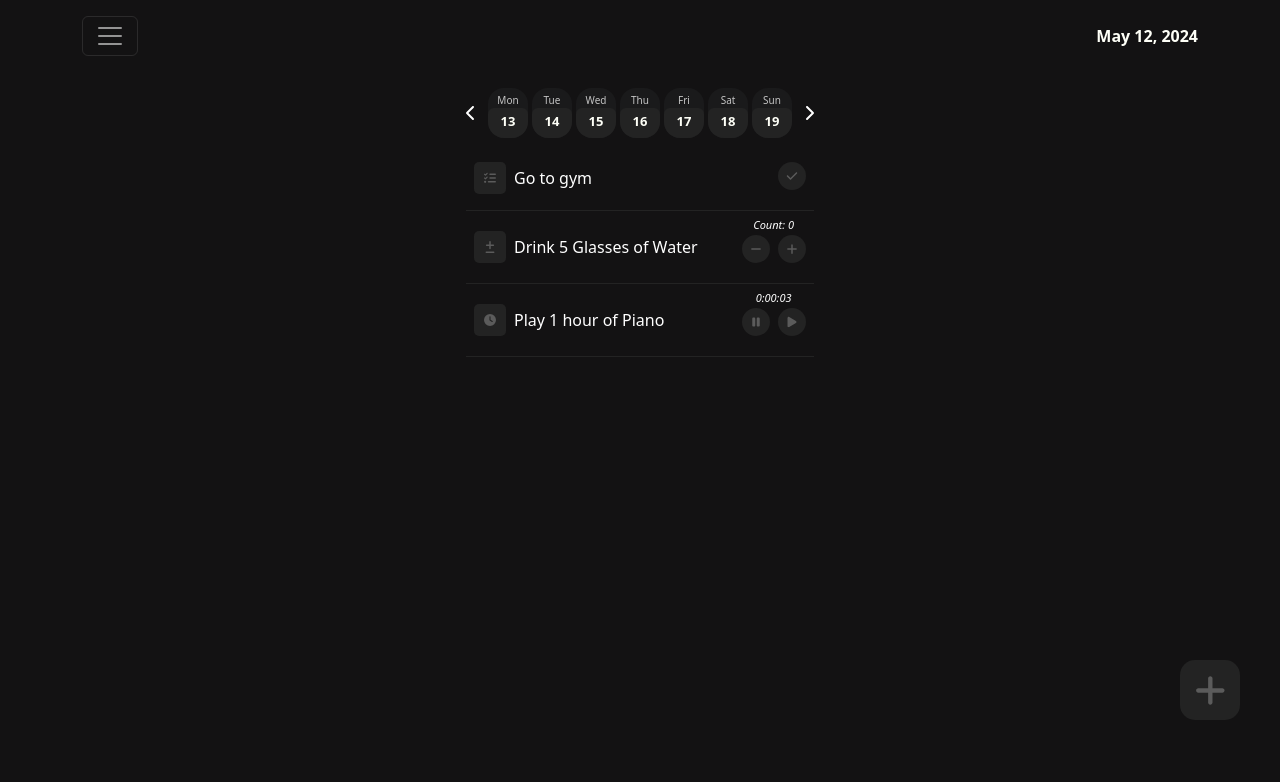
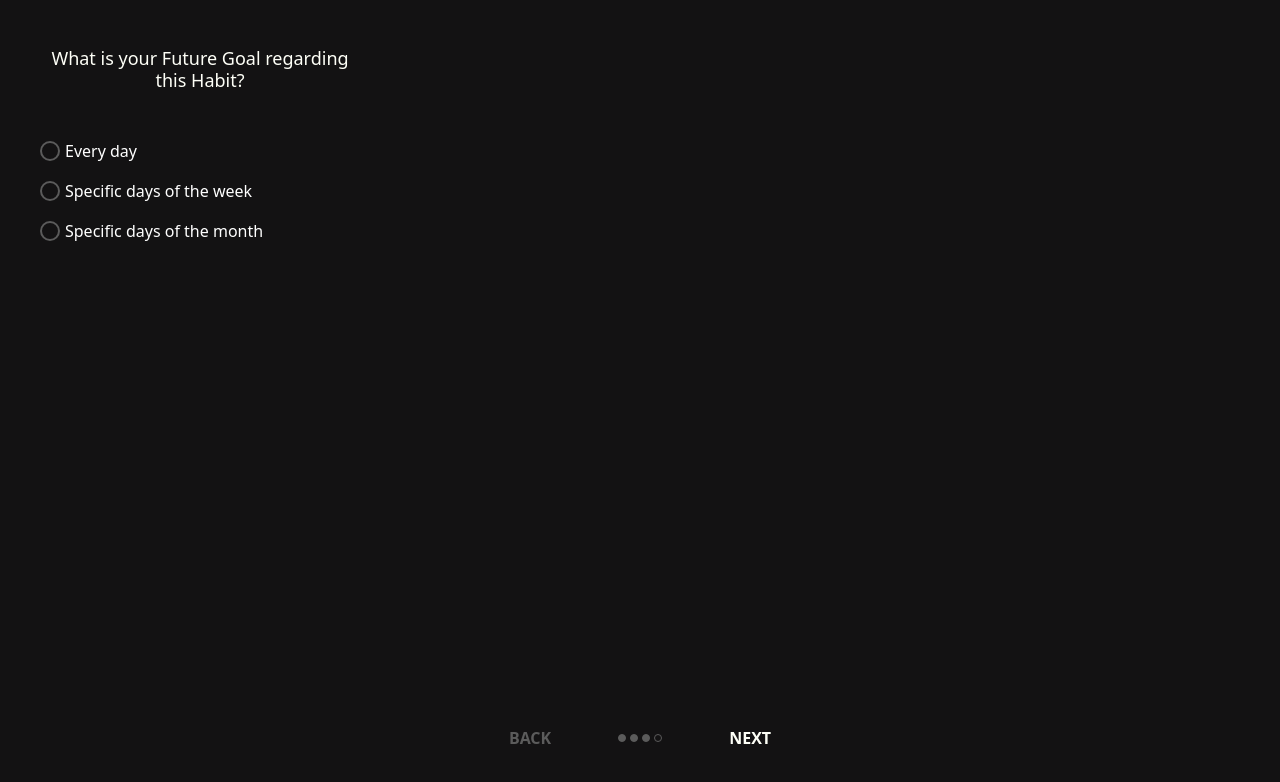
Before and after one commit to RealChoki/Habit-app-front, a Vue app: page /frequencyview in a window 1280 px wide. Before the commit this address led to /home/2024-05-12. Shown: the top 782 px of the page. Built offline with nearby package versions, Linux system fonts and the light colour scheme.

Commit message:
feat: Update BackNextButton component to navigate to FrequencyView on "NEXT" button click.

```diff
--- a/src/components/BackNextButton.vue
+++ b/src/components/BackNextButton.vue
@@ -29,7 +29,7 @@ const goBack = () => {
             <div class="circle" :class="{ 'filled': filledCircle >= 3 }"></div>
             <div class="circle" :class="{ 'filled': filledCircle >= 4 }"></div>
         </div>
-        <RouterLink v-if="showNext" class="next back text-decoration-none fw-bold fs-6" to="/">NEXT</RouterLink>
+        <RouterLink v-if="showNext" class="next back text-decoration-none fw-bold fs-6" to="FrequencyView">NEXT</RouterLink>
     </div>
 </template>
 
--- a/src/router/index.ts
+++ b/src/router/index.ts
@@ -4,6 +4,7 @@ import EvaluateView from '@/views/EvaluateView.vue'
 import YesNoView from '@/views/YesNoView.vue'
 import NumericValueView from '@/views/NumericValueView.vue'
 import TimerView from '@/views/TimerView.vue'
+import FrequencyView from '../views/FrequencyView.vue'
 
 const router = createRouter({
   history: createWebHistory(import.meta.env.BASE_URL),
@@ -62,6 +63,14 @@ const router = createRouter({
       // this generates a separate chunk (About.[hash].js) for this route
       // which is lazy-loaded when the route is visited.
       component: TimerView
+    },
+    {
+      path: '/frequencyview',
+      name: 'FrequencyView',
+      // route level code-splitting
+      // this generates a separate chunk (About.[hash].js) for this route
+      // which is lazy-loaded when the route is visited.
+      component: FrequencyView
     }
   ]
 })
--- /dev/null
+++ b/src/views/FrequencyView.vue
@@ -0,0 +1,182 @@
+<script setup lang="ts">
+  import { ref } from 'vue';
+  import BackNextButton from '../components/BackNextButton.vue';
+
+  const frequency = ref(null);
+  const daysOfWeek = [
+    { label: 'Monday', value: 'monday' },
+    { label: 'Tuesday', value: 'tuesday' },
+    { label: 'Wednesday', value: 'wednesday' },
+    { label: 'Thursday', value: 'thursday' },
+    { label: 'Friday', value: 'friday' },
+    { label: 'Saturday', value: 'saturday' },
+    { label: 'Sunday', value: 'sunday' },
+  ];
+  const selectedDaysOfWeek = ref([]);
+  const daysOfMonth = Array.from({ length: 31 }, (_, i) => i + 1);
+  const selectedDaysOfMonth = ref([]);
+</script>
+
+<template>
+    <div class="habit-goal-form">
+      <h2 class="title pt-5 mb-4 text-center font-weight-bold">What is your Future Goal regarding this Habit?</h2>
+
+      <div class="mt-5 mb-3" >
+        <input type="radio" id="every-day" value="everyday" v-model="frequency">
+        <label class="d-flex align-items-center" for="every-day">Every day</label>
+      </div>
+
+      <div class="mb-3">
+        <input type="radio" id="specific-days-week" value="specificDaysWeek" v-model="frequency">
+        <label class="d-flex align-items-center" for="specific-days-week">Specific days of the week</label>
+      </div>
+
+      <div v-if="frequency === 'specificDaysWeek'" class="days-of-week">
+        <div v-for="day in daysOfWeek" :key="day.value">
+          <input type="checkbox" :id="day.value" :value="day.value" v-model="selectedDaysOfWeek">
+          <label class="week-day-label d-flex align-items-center mb-3" :for="day.value">{{ day.label }}</label>
+        </div>
+      </div>
+
+      <div>
+        <input type="radio" id="specific-days-month" value="specificDaysMonth" v-model="frequency">
+        <label class="d-flex align-items-center" for="specific-days-month">Specific days of the month</label>
+      </div>
+
+      <div v-if="frequency === 'specificDaysMonth'" class="days-of-month">
+        <div v-for="day in daysOfMonth" :key="day" class="day-button">
+          <input type="checkbox" :id="'day-' + day" :value="day" v-model="selectedDaysOfMonth">
+          <label :for="'day-' + day">{{ day }}</label>
+        </div>
+      </div>
+
+      <BackNextButton :filledCircle="3"/>
+    </div>
+  </template>
+
+
+  <style scoped>
+  .habit-goal-form {
+    color: white;
+    padding: 0px 40px 0px 40px;
+    max-width: 400px;
+  }
+
+  h2 {
+    text-align: center;
+  }
+
+  .days-of-week {
+    display: grid;
+    grid-template-columns: repeat(3, 1fr);
+    margin-left: 1em;
+  }
+
+  .days-of-month {
+    display: flex;
+    flex-wrap: wrap;
+    justify-content: space-around;
+    margin-top: 10px;
+  }
+
+  .days-of-month .day-button {
+    margin: 5px;
+  }
+
+  .day-button input {
+    display: none;
+  }
+
+  .day-button label {
+    display: inline-block;
+    width: 30px;
+    height: 30px;
+    line-height: 30px;
+    text-align: center;
+    border: 1px solid #ccc;
+    border-radius: 50%;
+    cursor: pointer;
+  }
+
+  .day-button input:checked + label {
+    background-color: #555;
+    color: white;
+  }
+
+  .navigation {
+    display: flex;
+    justify-content: space-between;
+    margin-top: 20px;
+  }
+
+  button {
+    background-color: #333;
+    color: white;
+    border: none;
+    padding: 10px 20px;
+    cursor: pointer;
+    border-radius: 5px;
+  }
+
+  button:hover {
+    background-color: #555;
+  }
+
+  .title {
+      color: #fefff7;
+      font-size: 18px;
+  }
+
+  .week-day-label {
+    color: #C5C5C5;
+    font-size: 10px;
+  }
+
+  /* Hide the default radio button */
+  input[type="radio"] {
+    display: none;
+  }
+
+  /* Create a custom radio button */
+  input[type="radio"] + label:before {
+    content: "";
+    display: inline-block;
+    width: 20px;
+    height: 20px;
+    margin-right: 5px;
+    border-radius: 50%;
+    border: 2px solid #5B5B5B;
+    background-color: #131213;
+  }
+
+  /* Style the custom radio button when it's checked */
+  input[type="radio"]:checked + label:before {
+    background-color: #5B5B5B;
+  }
+
+  input[type="checkbox"] {
+    display: none;
+  }
+
+  input[type="checkbox"] + label:before {
+    content: "";
+    display: inline-block;
+    width: 15px;
+    height: 15px;
+    margin-right: 5px;
+    border: 2px solid #5B5B5B;
+    background-color: #131213;
+    position: relative;
+  }
+
+  input[type="checkbox"]:checked + label:before {
+    background-color: #5B5B5B;
+  }
+
+  input[type="checkbox"]:checked + label:after {
+    content: "\2713";
+    position: absolute;
+    transform: translate(50%, 0%);
+    color: white;
+  }
+  </style>
```
